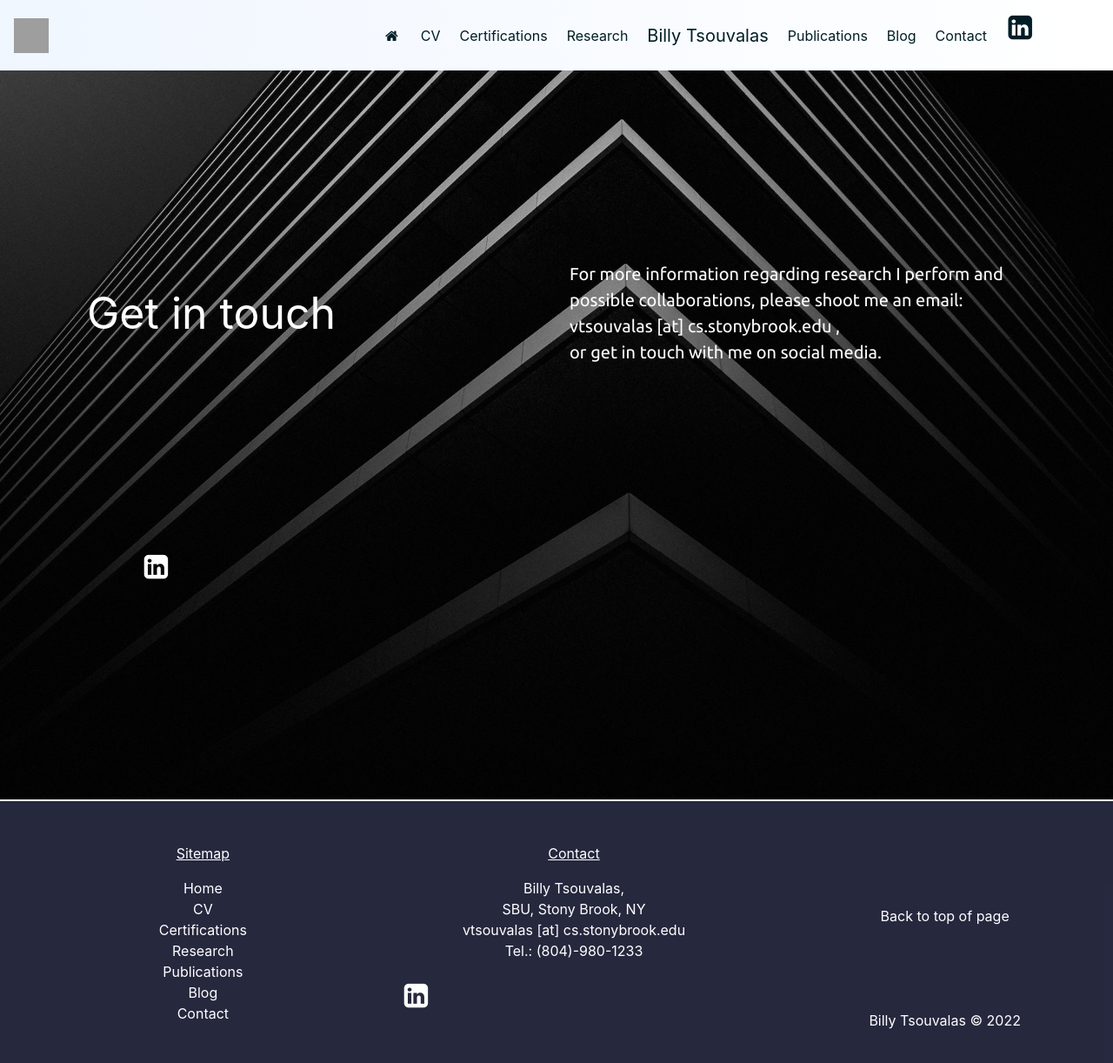
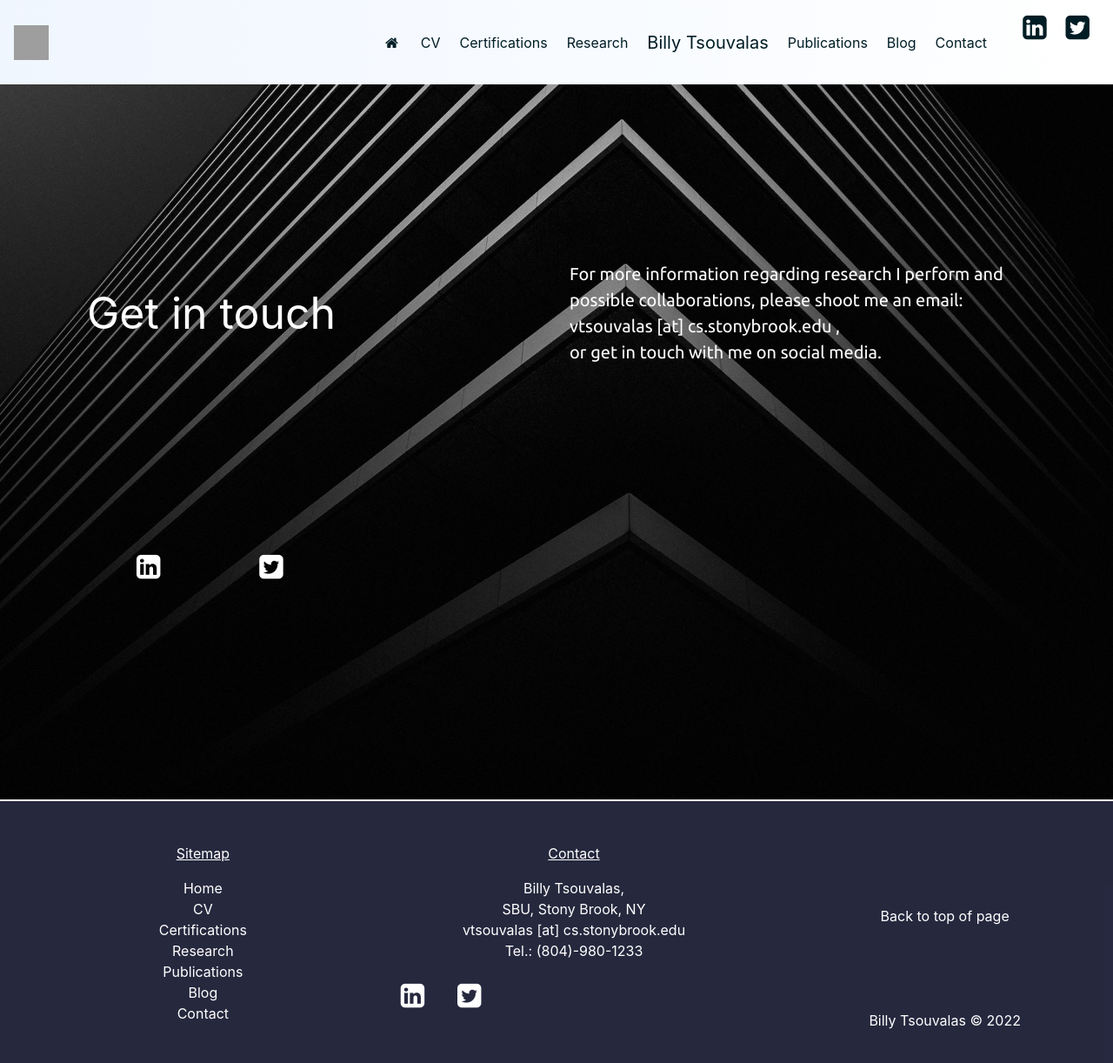
Before and after one commit to billytsouvalas/billytsouvalas.github.io, a plain HTML site: page contact.html in a window 1280 px wide. Shown: the whole page at 87% size. Drawn offline with nearby package versions, Linux system fonts and the light colour scheme; grey boxes are pictures that could not be loaded; some icons are missing.

Commit message:
Added twitter (navbar, footer, and contact) and sling award on publications page

```diff
--- a/contact.html
+++ b/contact.html
@@ -61,6 +61,12 @@
                 <li class="nav-item">
                     <a class="nav-link" href="https://www.linkedin.com/in/billy-tsouvalas-354997147/" target=“_blank”>
                         <i class="fa fa-linkedin-square fa-2x"></i>
+                    </a>
+                </li>
+                <!-- Twitter -->
+                <li class="nav-item">
+                    <a class="nav-link" href="https://twitter.com/BTsouvalas" target=“_blank”>
+                        <i class="fa fa-twitter-square fa-2x"></i>
                     </a>
                 </li>
                 <!-- Google Scholar -->
@@ -156,6 +162,10 @@
                                 <a class="nav-link" href="https://www.linkedin.com/in/billy-tsouvalas-354997147/"
                                     target=“_blank”>
                                     <i class="fa fa-linkedin-square fa-2x"></i>
+                                </a>
+                                <!-- Twitter -->
+                                <a class="nav-link" href="https://twitter.com/BTsouvalas" target=“_blank”>
+                                    <i class="fa fa-twitter-square fa-2x"></i>
                                 </a>
                                 <!-- Google Scholar -->
                                 <a class="nav-link" href="https://scholar.google.com/citations?user=9vFc1WAAAAAJ&hl=en"
@@ -260,6 +270,10 @@
                     <!-- Linkedin -->
                     <a class="nav-link" href="https://www.linkedin.com/in/billy-tsouvalas-354997147/" target=“_blank”>
                         <i class="fa fa-linkedin-square fa-2x"></i>
+                    </a>
+                    <!-- Twitter -->
+                    <a class="nav-link" href="https://twitter.com/BTsouvalas" target=“_blank”>
+                        <i class="fa fa-twitter-square fa-2x"></i>
                     </a>
                     <!-- Google Scholar -->
                     <a class="nav-link" href="https://scholar.google.com/citations?user=9vFc1WAAAAAJ&hl=en"
```
Also changed, not shown: blog.html (+10 -0 lines), certifications.html (+10 -0 lines), cv.html (+10 -0 lines), index.html (+14 -0 lines), publications.html (+16 -3 lines), research.html (+10 -0 lines), service.html (+10 -0 lines).
